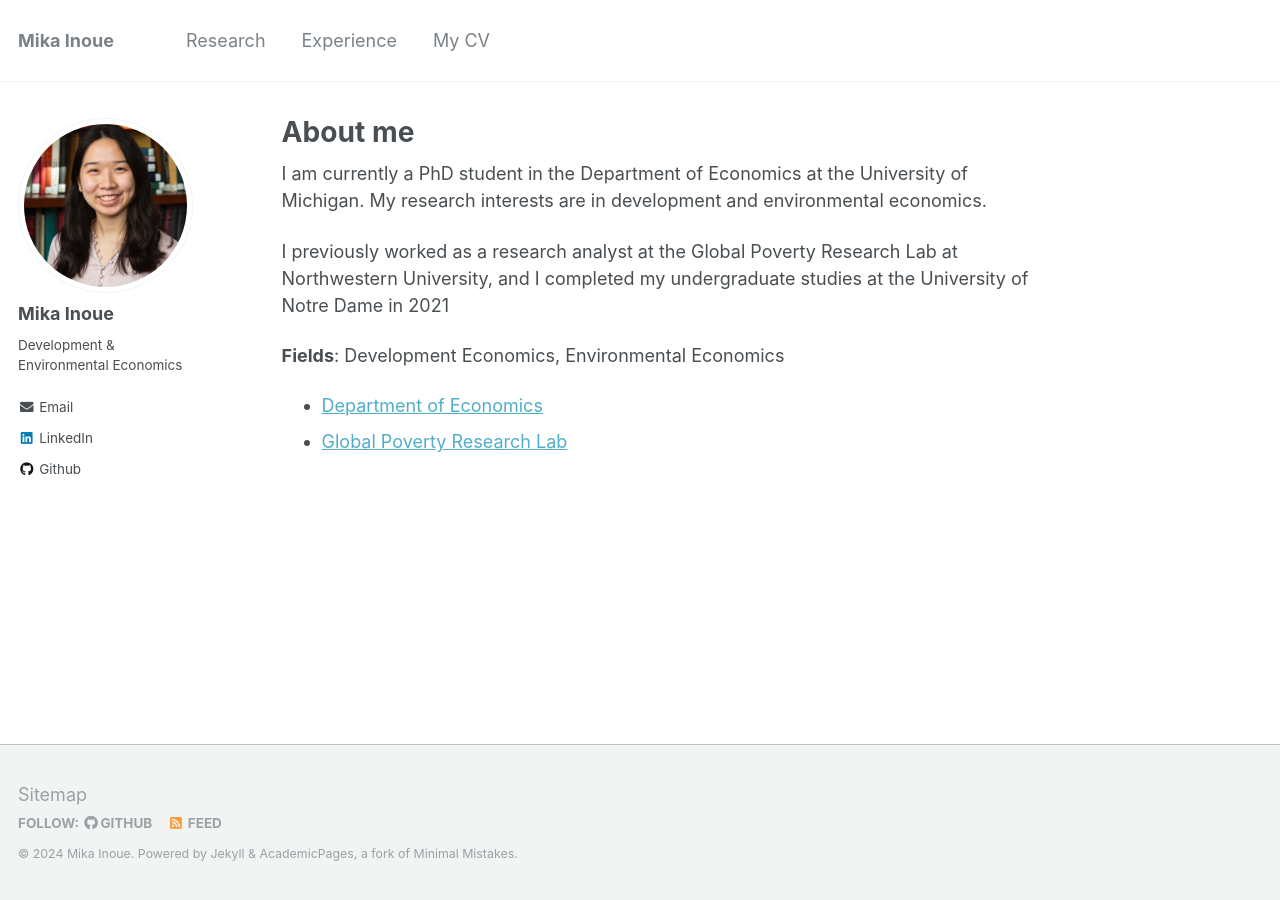
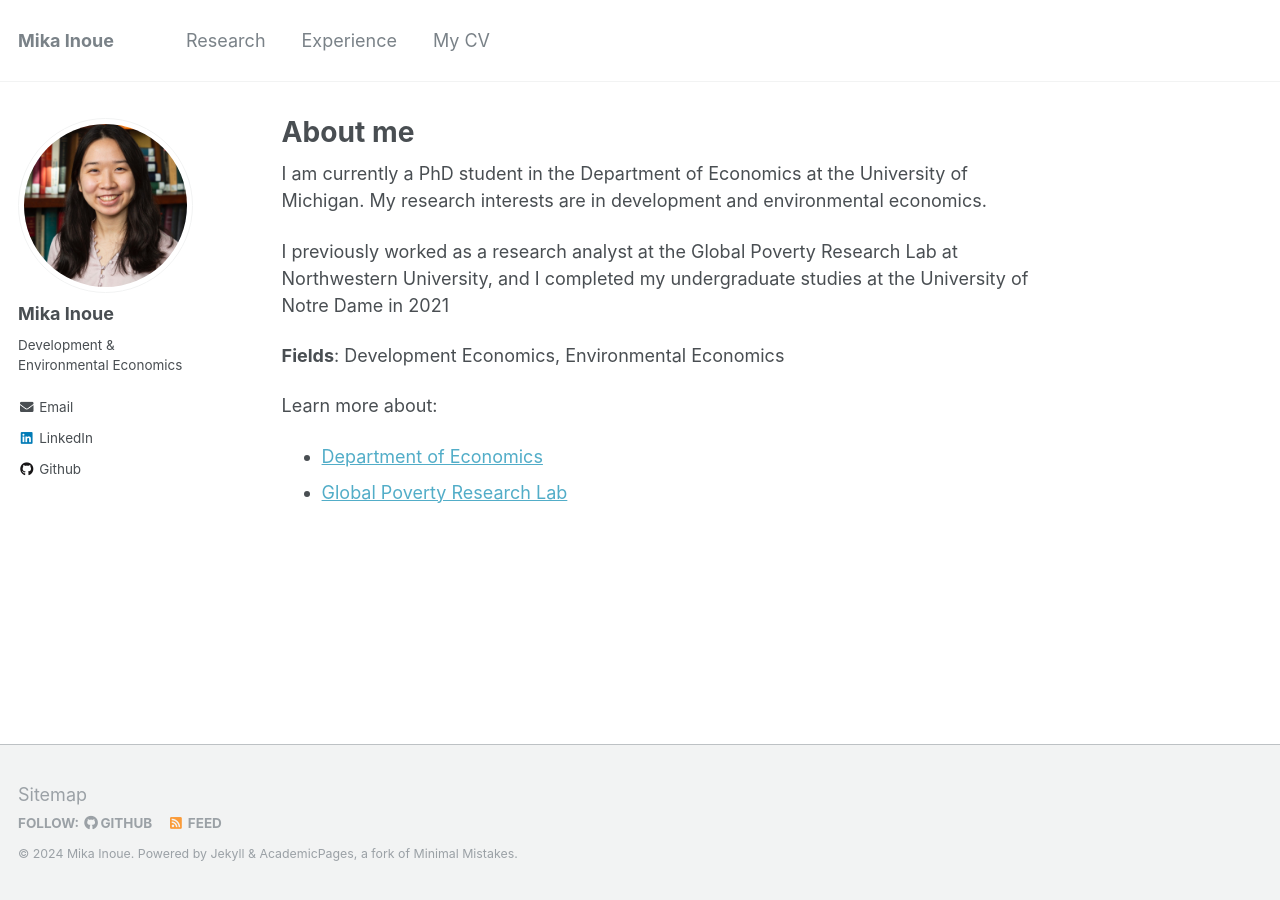
Before and after one commit to mdinoue/mdinoue.github.io, a Jekyll site: the page built from _pages/about.md, in a window 1280 px wide. Built offline with Jekyll 4.4.1, drawn with Linux system fonts in a browser that asks for light colours.

Commit message:
Update about.md

```diff
--- a/_pages/about.md
+++ b/_pages/about.md
@@ -16,5 +16,7 @@ redirect_from:
 
 **Fields**: Development Economics, Environmental Economics
 
+Learn more about:
+
   - [Department of Economics](https://lsa.umich.edu/econ/about.html)
   - [Global Poverty Research Lab](https://www.kellogg.northwestern.edu/research/global-poverty-research-lab.aspx)
```
